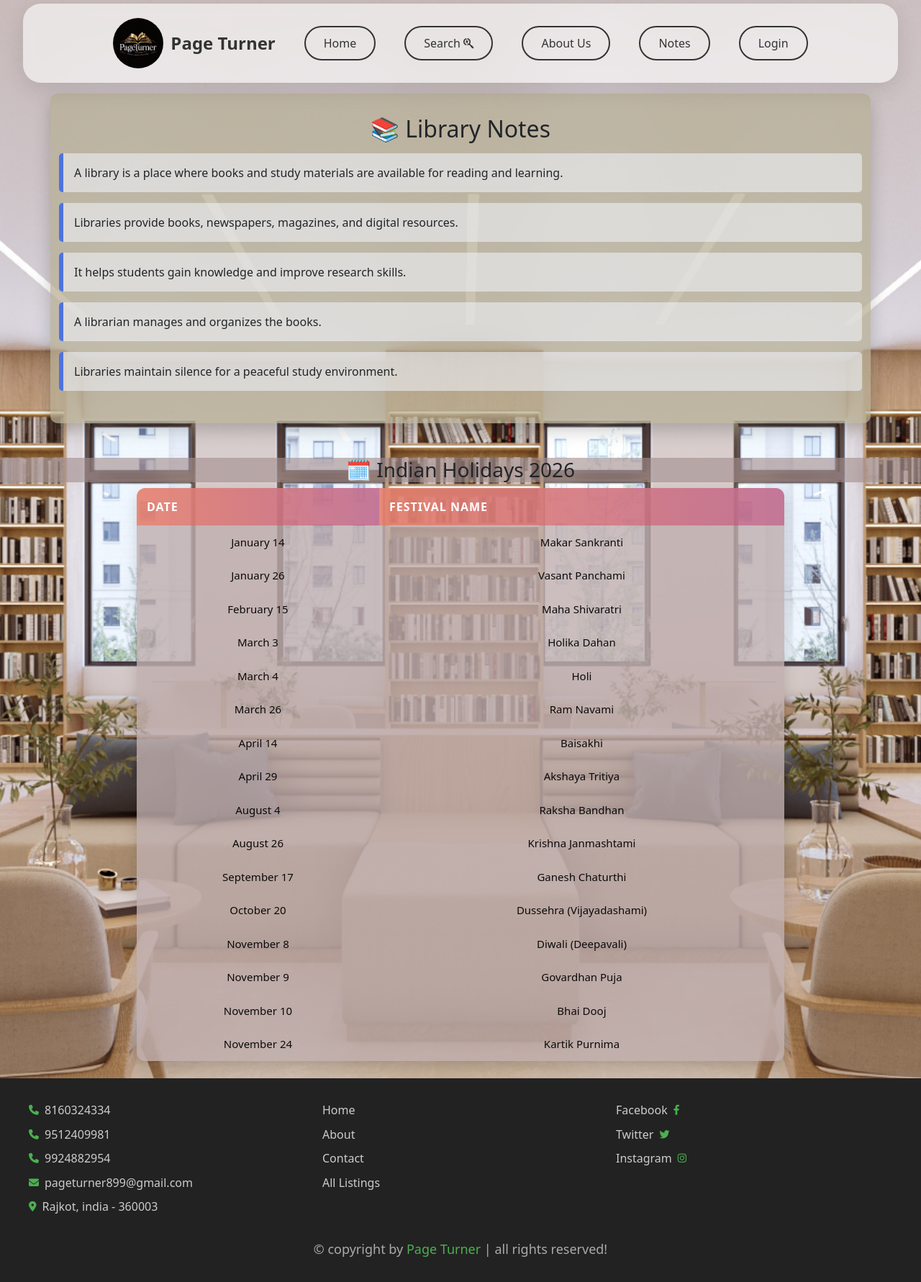
After one commit to krishthumar6506-oss/Library-management, a PHP site: page /Notes.php in a window 1280 px wide. The commit adds this page. Shown: the whole page at 72% size. Run offline with PHP 8.4, Linux system fonts and the light colour scheme.

Commit message:
notes and home page imges

```diff
--- /dev/null
+++ b/Notes.php
@@ -0,0 +1,142 @@
+<!DOCTYPE html>
+<html lang="en">
+<head>
+<meta charset="UTF-8">
+<meta name="viewport" content="width=device-width, initial-scale=1.0">
+<title>Library Notes</title>
+
+<style>
+
+body {
+    background: url("img/backgroundd.jpg") no-repeat center center;
+    background-size: cover;
+}
+
+.container{
+    width: 90%;
+    max-width: 800px;
+    background: #b7af95bb;
+    padding: 30px;
+    border-radius: 10px;
+    box-shadow: 0 10px 25px rgba(0,0,0,0.2);
+}
+
+h2{
+    text-align: center;
+    margin-bottom: 20px;
+}
+
+.note{
+    background: #f0f3fa93;
+    padding: 15px;
+    margin: 15px 0;
+    border-left: 6px solid #4e73df;
+    border-radius: 5px;
+    transition: 0.3s;
+}
+
+.note:hover{
+    transform: scale(1.03);
+    background: #e2e6f5;
+}
+
+h3{
+    text-align: center;
+    font-size: 28px;
+    margin-bottom: 25px;
+    background : #a48f8f9f ;
+    color: #333;
+}
+
+.holiday-table{
+    width: 100%;
+    max-width: 900px;
+    margin: auto;
+    border-collapse: collapse;
+    background: #c0aeaecd;
+    border-radius: 12px;
+    overflow: hidden;
+    box-shadow: 0 8px 20px rgba(0,0,0,0.15);
+}
+
+.holiday-table th{
+    background: linear-gradient(to right, #fc694c97, #c1477e94);
+    color: white;
+    padding: 14px;
+    font-size: 16px;
+    text-transform: uppercase;
+    letter-spacing: 1px;
+}
+
+.holiday-table td{
+    padding: 12px;
+    text-align: center;
+    font-size: 15px;
+    color: #000000f1;
+}
+
+</style>
+
+</head>
+<body>
+<?php include 'components/hearder.php'; ?>
+
+        <div class="container">
+            <h2>📚 Library Notes</h2>
+
+            <div class="note">
+                A library is a place where books and study materials are available for reading and learning.
+            </div>
+
+            <div class="note">
+                Libraries provide books, newspapers, magazines, and digital resources.
+            </div>
+
+            <div class="note">
+                It helps students gain knowledge and improve research skills.
+            </div>
+
+            <div class="note">
+                A librarian manages and organizes the books.
+            </div>
+
+            <div class="note">
+                Libraries maintain silence for a peaceful study environment.
+            </div>
+
+        </div>
+
+<br>
+<br>
+<h3>🗓️ Indian Holidays 2026</h3>
+
+<table class="holiday-table">
+<tr>
+    <th>Date</th>
+    <th>Festival Name</th>
+</tr>
+
+<tr><td>January 14</td><td>Makar Sankranti</td></tr>
+<tr><td>January 26</td><td>Vasant Panchami</td></tr>
+<tr><td>February 15</td><td>Maha Shivaratri</td></tr>
+<tr><td>March 3</td><td>Holika Dahan</td></tr>
+<tr><td>March 4</td><td>Holi</td></tr>
+<tr><td>March 26</td><td>Ram Navami</td></tr>
+<tr><td>April 14</td><td>Baisakhi</td></tr>
+<tr><td>April 29</td><td>Akshaya Tritiya</td></tr>
+<tr><td>August 4</td><td>Raksha Bandhan</td></tr>
+<tr><td>August 26</td><td>Krishna Janmashtami</td></tr>
+<tr><td>September 17</td><td>Ganesh Chaturthi</td></tr>
+<tr><td>October 20</td><td>Dussehra (Vijayadashami)</td></tr>
+<tr><td>November 8</td><td>Diwali (Deepavali)</td></tr>
+<tr><td>November 9</td><td>Govardhan Puja</td></tr>
+<tr><td>November 10</td><td>Bhai Dooj</td></tr>
+<tr><td>November 24</td><td>Kartik Purnima</td></tr>
+
+</table>
+<br>
+
+<?php include 'components/footer.php'; ?>
+
+</body>
+</html>
--- a/components/hearder.php
+++ b/components/hearder.php
@@ -87,6 +87,7 @@ header {
     <a href="home.php" class="but">Home</a>
     <a href="search.php" class="but" >Search <i class="fa-brands fa-searchengin"></i></a>
     <a href="About Us.php" class="but">About Us</a>
+    <a href="Notes.php" class="but">Notes</a>
     <a href="login.php" class="but">Login</a>
 
 </nav>
```
Also changed, not shown: home.php (+48 -0 lines), img/1.jpg (added), img/3.jpg (added), img/4.jpg (added), img/5.jpg (added), 4 other files.
